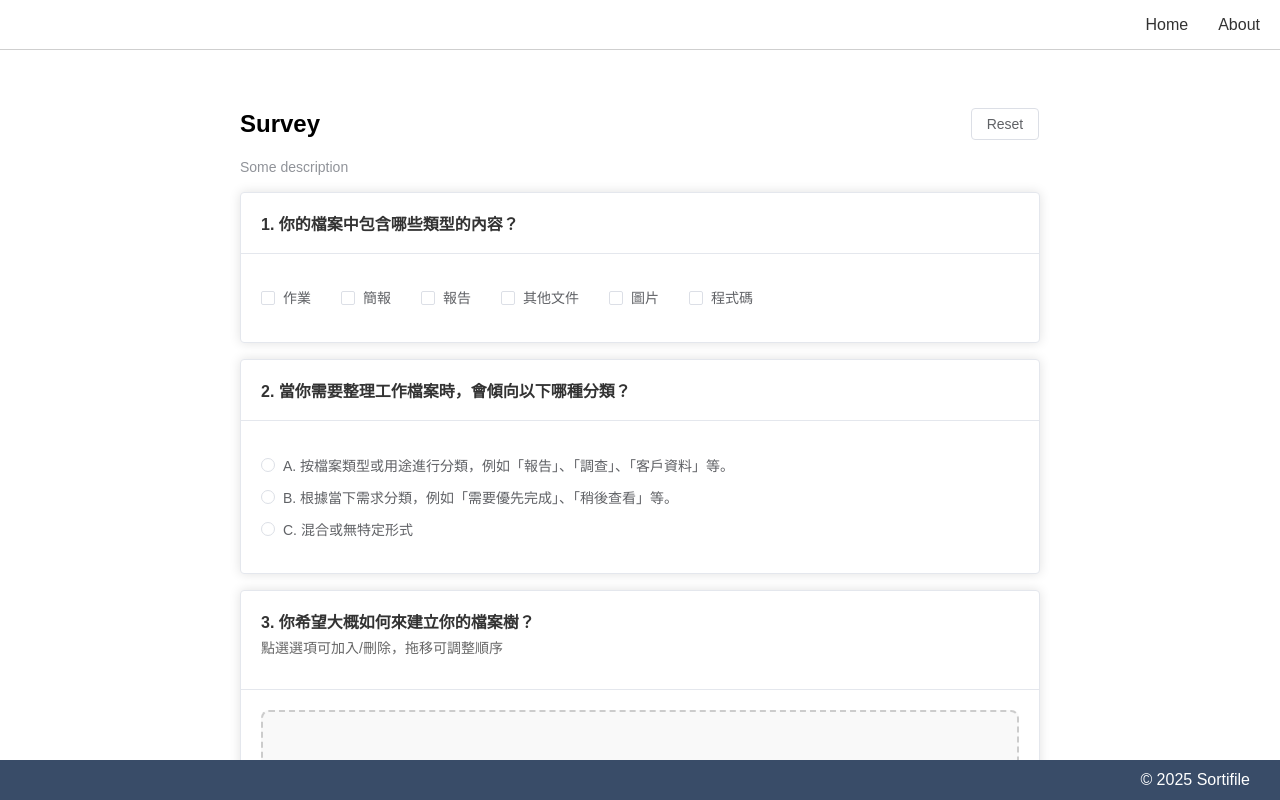
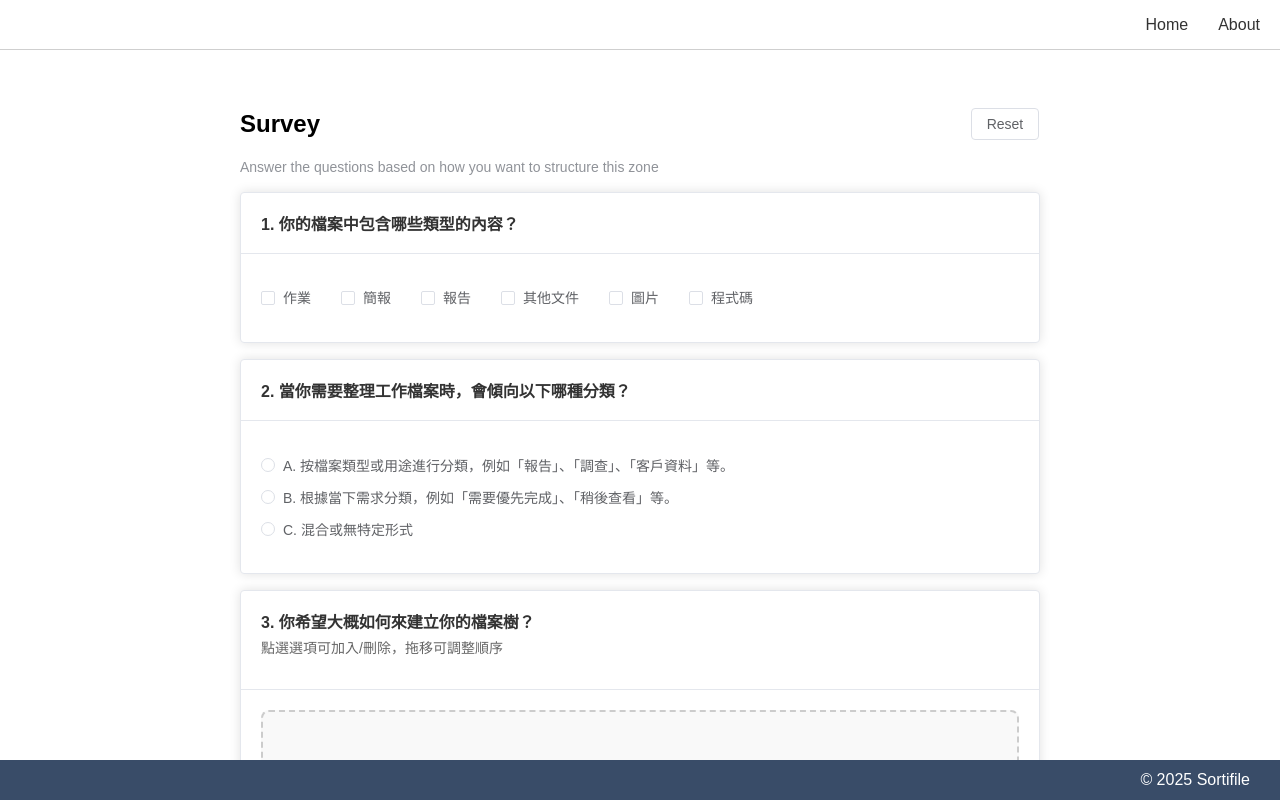
Before and after one commit to Sortifile/sortifile, a Vue app: page /survey in a window 1280 px wide. Built offline with nearby package versions, Linux system fonts and the light colour scheme.

Commit message:
feat: update informational text in CheckRenewRule, CheckRule, and Survey components for clarity

```diff
--- a/src/views/CheckRenewRule.vue
+++ b/src/views/CheckRenewRule.vue
@@ -11,7 +11,9 @@
         <el-button plain @click="handleReset"> Reset </el-button>
       </el-col>
     </el-row>
-    <el-text class="mx-1" type="info">Some description</el-text>
+    <el-text class="mx-1" type="info">
+      Check if all the rules match your preference
+    </el-text>
 
     <!-- 分類指標 -->
     <h3>分類指標</h3>
--- a/src/views/zone-wizard/CheckRule.vue
+++ b/src/views/zone-wizard/CheckRule.vue
@@ -11,7 +11,9 @@
         <el-button plain @click="handleReset"> Reset </el-button>
       </el-col>
     </el-row>
-    <el-text class="mx-1" type="info">Some description</el-text>
+    <el-text class="mx-1" type="info">
+      Check if all the rules match your preference
+    </el-text>
 
     <!-- 分類指標 -->
     <h3>分類指標</h3>
--- a/src/views/zone-wizard/Survey.vue
+++ b/src/views/zone-wizard/Survey.vue
@@ -8,7 +8,9 @@
         <el-button plain @click="resetForm"> Reset </el-button>
       </el-col>
     </el-row>
-    <el-text class="mx-1" type="info">Some description</el-text>
+    <el-text class="mx-1" type="info">
+      Answer the questions based on how you want to structure this zone
+    </el-text>
 
     <file_types v-model="formResponse.file_types" />
     <logic_habit v-model="formResponse.logic_habit" />
```
